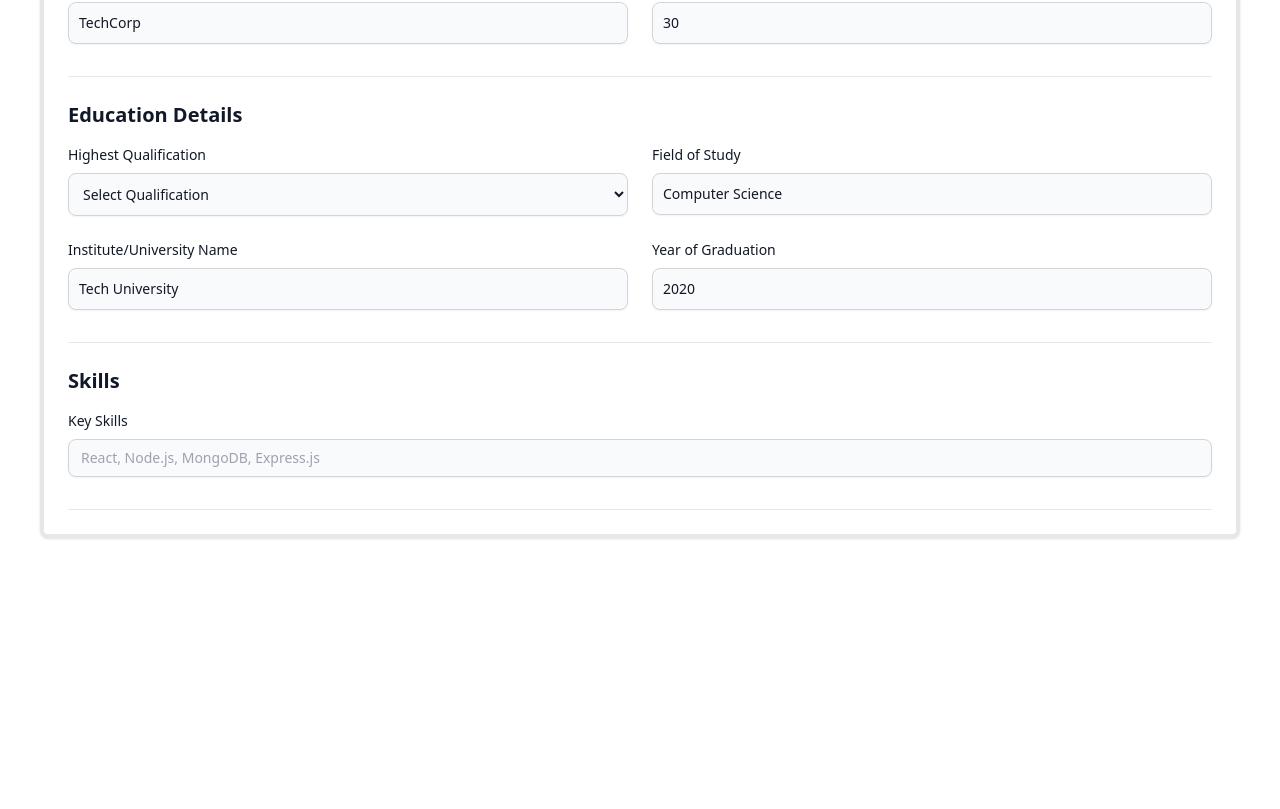
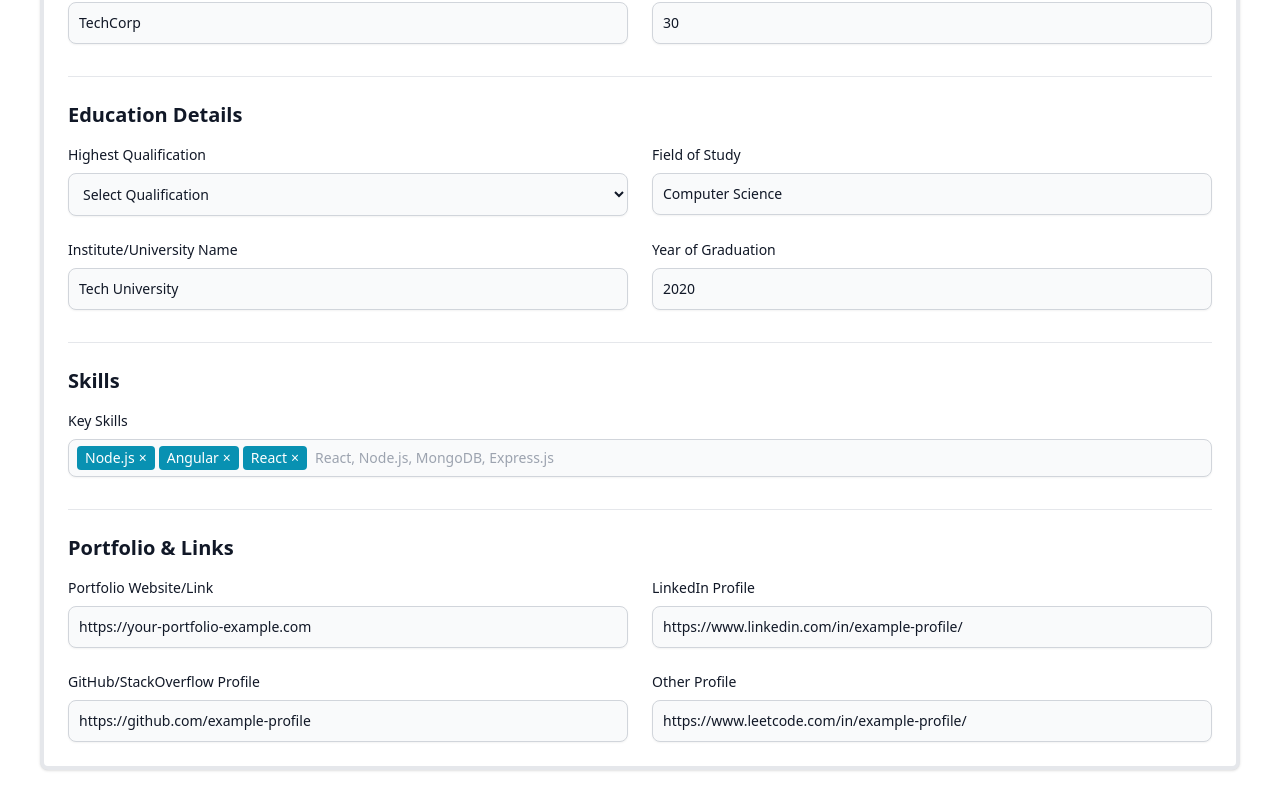
Before and after one commit to itsabhishek1120/Angular-test-project, an Angular app: page /edit-profile in a window 1280 px wide. Shown: the part 381-1190 px from the top of the page. Before the commit the page ends 959 px from the top, so only its background shows below. Built offline with nearby package versions, Linux system fonts and the light colour scheme.

Commit message:
lins and skills field handling

```diff
--- a/src/app/job-market-components/edit-profile/edit-profile.component.html
+++ b/src/app/job-market-components/edit-profile/edit-profile.component.html
@@ -151,33 +151,86 @@
       <!-- Skills Section -->
       <div class="mt-8 pb-8 border-b">
         <h2 class="text-xl font-semibold text-gray-900 mb-4">Skills</h2>
-
         <label for="skills" class="text-sm font-medium text-gray-900 block mb-2">Key Skills</label>
         <div class="relative dropdown" id="skills-dropdown">
-          <div class="flex flex-wrap items-center gap-1 px-2 py-1 bg-gray-50 border border-gray-300 text-gray-900 rounded-lg shadow-sm focus-within:ring-cyan-600 focus-within:border-cyan-600">
+          <div
+            class="flex flex-wrap items-center gap-1 px-2 py-1 bg-gray-50 border border-gray-300 text-gray-900 rounded-lg shadow-sm focus-within:ring-cyan-600 focus-within:border-cyan-600">
             <span *ngFor="let skill of selectedSkills; let i = index"
-                  class="bg-cyan-600 text-white px-2 py-0.5 rounded text-sm flex items-center">
+              class="bg-cyan-600 text-white px-2 py-0.5 rounded text-sm flex items-center">
               {{ skill }}
               <button type="button" (click)="removeSkill(i)" class="ml-1 text-white hover:text-gray-100 focus:outline-none">
                 &times;
               </button>
             </span>
             <input type="text" id="skills" formControlName="skills" (input)="filterSkills()"
-                   (keydown.enter)="addSkill($event)" (focus)="toggleSkillsDropdown()"
-                   class="flex-1 bg-transparent outline-none text-sm p-1" placeholder="React, Node.js, MongoDB, Express.js">
+              (keydown.enter)="addSkill($event)" (focus)="toggleSkillsDropdown()"
+              class="flex-1 bg-transparent outline-none text-sm p-1" placeholder="React, Node.js, MongoDB, Express.js">
           </div>
-          <!-- Skills Dropdown -->
           <ul *ngIf="isSkillsDropdownVisible && filteredSkills.length"
-              class="absolute z-10 mt-1 w-full max-h-32 overflow-y-auto bg-white border border-gray-300 rounded shadow-lg"
-              style="max-height: 200px; bottom: 0;">
+            class="absolute z-10 bg-white border border-gray-300 rounded shadow-lg w-full mt-1 max-h-32 overflow-y-auto">
             <li *ngFor="let option of filteredSkills" (click)="selectSkill(option)"
-                class="px-2 py-1 hover:bg-cyan-100 cursor-pointer">
+              class="px-2 py-1 hover:bg-cyan-100 cursor-pointer">
               {{ option }}
             </li>
           </ul>
         </div>
       </div>
 
+      <!-- Portfolio & Links Section -->
+      <div class="mt-8">
+        <h2 class="text-xl font-semibold text-gray-900 mb-4">Portfolio & Links</h2>
+        <div class="grid grid-cols-1 md:grid-cols-2 gap-6">
+
+          <!-- Portfolio Website/Link -->
+          <div>
+            <label for="portfolio" class="text-sm font-medium text-gray-900 block mb-2">Portfolio Website/Link</label>
+            <input
+              id="portfolio"
+              type="url"
+              formControlName="portfolio"
+              class="shadow-sm bg-gray-50 border border-gray-300 text-gray-900 sm:text-sm rounded-lg focus:ring-cyan-600 focus:border-cyan-600 block w-full p-2.5"
+              placeholder="https://your-portfolio.com"
+            />
+          </div>
+
+          <!-- LinkedIn Profile -->
+          <div>
+            <label for="linkedin" class="text-sm font-medium text-gray-900 block mb-2">LinkedIn Profile</label>
+            <input
+              id="linkedin"
+              type="url"
+              formControlName="linkedin"
+              class="shadow-sm bg-gray-50 border border-gray-300 text-gray-900 sm:text-sm rounded-lg focus:ring-cyan-600 focus:border-cyan-600 block w-full p-2.5"
+              placeholder="https://www.linkedin.com/in/your-profile/"
+            />
+          </div>
+
+          <!-- GitHub/StackOverflow Profile -->
+          <div>
+            <label for="github" class="text-sm font-medium text-gray-900 block mb-2">GitHub/StackOverflow Profile</label>
+            <input
+              id="github"
+              type="url"
+              formControlName="github"
+              class="shadow-sm bg-gray-50 border border-gray-300 text-gray-900 sm:text-sm rounded-lg focus:ring-cyan-600 focus:border-cyan-600 block w-full p-2.5"
+              placeholder="https://github.com/your-profile"
+            />
+          </div>
+
+          <!-- Other Profile -->
+          <div>
+            <label for="otherProfile" class="text-sm font-medium text-gray-900 block mb-2">Other Profile</label>
+            <input
+              id="otherProfile"
+              type="url"
+              formControlName="otherProfile"
+              class="shadow-sm bg-gray-50 border border-gray-300 text-gray-900 sm:text-sm rounded-lg focus:ring-cyan-600 focus:border-cyan-600 block w-full p-2.5"
+              placeholder="https://www.leetcode.com/in/example-profile/"
+            />
+          </div>
+
+        </div>
+      </div>
 
 
     </form>
--- a/src/app/job-market-components/edit-profile/edit-profile.component.ts
+++ b/src/app/job-market-components/edit-profile/edit-profile.component.ts
@@ -1,5 +1,5 @@
 import { Component, HostListener, OnInit } from '@angular/core';
-import { FormBuilder, FormGroup } from '@angular/forms';
+import { FormBuilder, FormGroup, Validators } from '@angular/forms';
 import { GlobalServices } from './../../global-services';
 
 @Component({
@@ -23,6 +23,10 @@ export class EditProfileComponent implements OnInit {
       instituteName: [''],
       graduationYear: [''],
       skills: [[]],
+      portfolio: ['', Validators.pattern('https?://.+')],
+      linkedin: ['', Validators.pattern('https?://.+')],
+      github: ['', Validators.pattern('https?://.+')],
+      otherProfile: ['', Validators.pattern('https?://.+')],
     });
   }
 
@@ -101,7 +105,12 @@ export class EditProfileComponent implements OnInit {
       highestQualification: '',
       fieldOfStudy: 'Computer Science',
       instituteName: 'Tech University',
-      graduationYear: 2020
+      graduationYear: 2020,
+      skills: ['Node.js', 'Angular', 'React'],
+      portfolio: 'https://your-portfolio-example.com',
+      linkedin: 'https://www.linkedin.com/in/example-profile/',
+      github: 'https://github.com/example-profile',
+      otherProfile: 'https://www.leetcode.com/in/example-profile/',
     };
 
     // Patch form values
@@ -113,8 +122,16 @@ export class EditProfileComponent implements OnInit {
       highestQualification: mockResponse.highestQualification || '',
       fieldOfStudy: mockResponse.fieldOfStudy,
       instituteName: mockResponse.instituteName,
-      graduationYear: mockResponse.graduationYear
+      graduationYear: mockResponse.graduationYear,
+      portfolio: mockResponse.portfolio,
+      linkedin: mockResponse.linkedin,
+      github: mockResponse.github,
+      otherProfile: mockResponse.otherProfile,
     });
+
+    this.selectedSkills = mockResponse.skills.slice();
+    this.editProfileForm.controls['skills'].setValue(this.selectedSkills);
+    this.editProfileForm.get('skills')?.setValue('');
 
     // Set the profile picture URL
     // If profilePicture is null or undefined in the response, fallback to placeholder image
```
